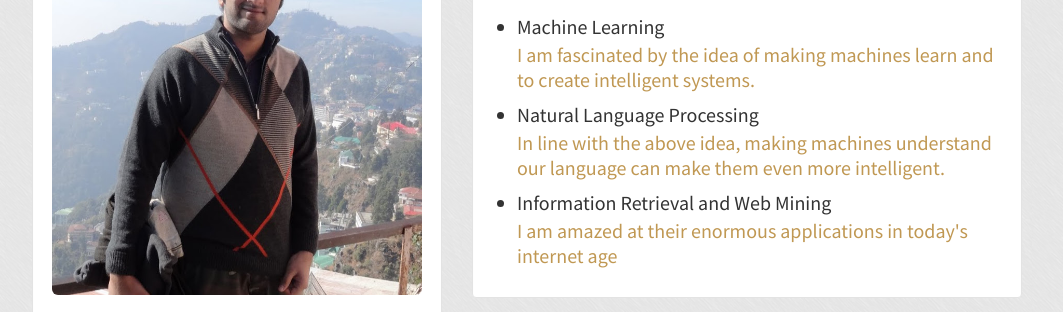
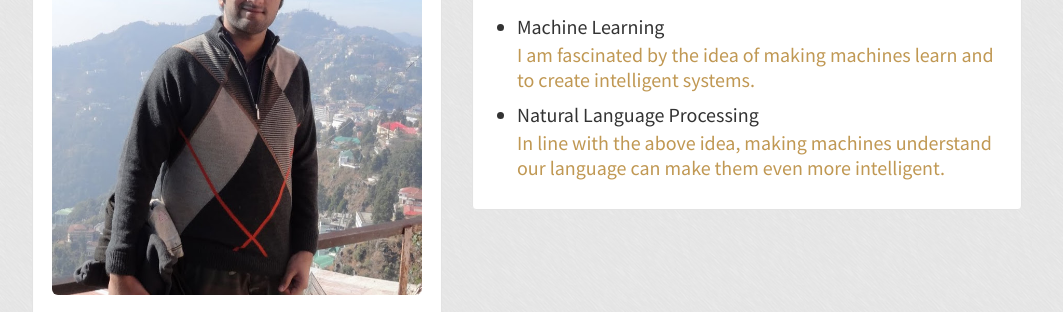
Before and after one commit to rahul003/rahul003.github.io, a plain HTML site: page index.html in a window 1280 px wide. Shown: the part 237-549 px from the top of the page, without its empty margins (108-1171 px from the left). Drawn offline with Linux system fonts and the light colour scheme; a web font is replaced by a local one.

Commit message:
Update index.html

```diff
--- a/index.html
+++ b/index.html
@@ -184,8 +184,6 @@
 	        	<div class="text-warning">I am fascinated by the idea of making machines learn and to create intelligent systems.</div>
 	        	<li>Natural Language Processing</li>
 	        	<div class="text-warning">In line with the above idea, making machines understand our language can make them even more intelligent.</div>
-	        	<li>Information Retrieval and Web Mining</li>
-	        	<div class="text-warning">I am amazed at their enormous applications in today's internet age</div>
 	        	</ul>
          </div>
       </div>
```
